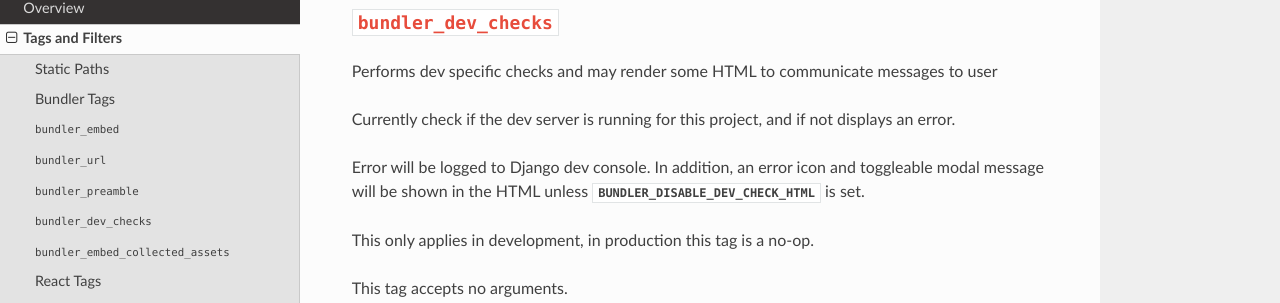
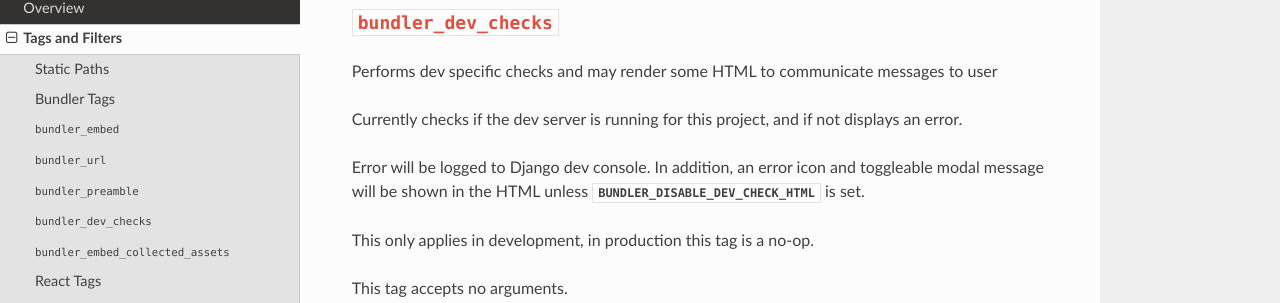
Before and after one commit to AllianceSoftware/alliance-platform-py, a Sphinx documentation site: the page built from packages/ap-frontend/docs/templatetags.rst, in a window 1280 px wide and 900 px high, scrolled down 4746 px. Shown: the part 148-451 px from the top of the window. Built offline with Sphinx 7.4.7 and the Read the Docs theme 2.0.0, drawn with Linux system fonts in a browser that asks for light colours; cross-references to code outside the pages are shown as plain code; some of the changed text lies outside the part shown.

Commit message:
doc: fixes from review

```diff
--- a/packages/ap-frontend/docs/templatetags.rst
+++ b/packages/ap-frontend/docs/templatetags.rst
@@ -201,7 +201,7 @@
 
 Performs dev specific checks and may render some HTML to communicate messages to user
 
-Currently check if the dev server is running for this project, and if not displays an error.
+Currently checks if the dev server is running for this project, and if not displays an error.
 
 Error will be logged to Django dev console. In addition, an error icon and toggleable modal message will be shown
 in the HTML unless :data:`~alliance_platform.frontend.settings.AlliancePlatformFrontendSettingsType.BUNDLER_DISABLE_DEV_CHECK_HTML` is set.
```
Also changed, not shown: other parts of packages/ap-frontend/docs/templatetags.rst (+3 -0 lines), packages/ap-frontend/docs/overview.rst (+4 -4 lines).
